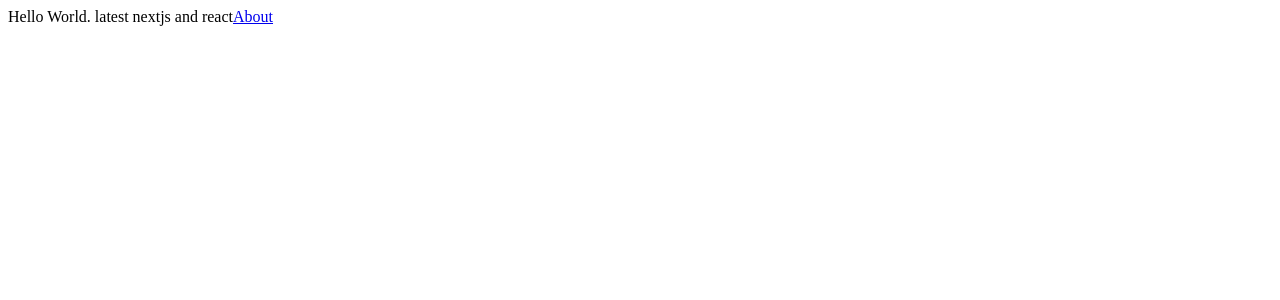
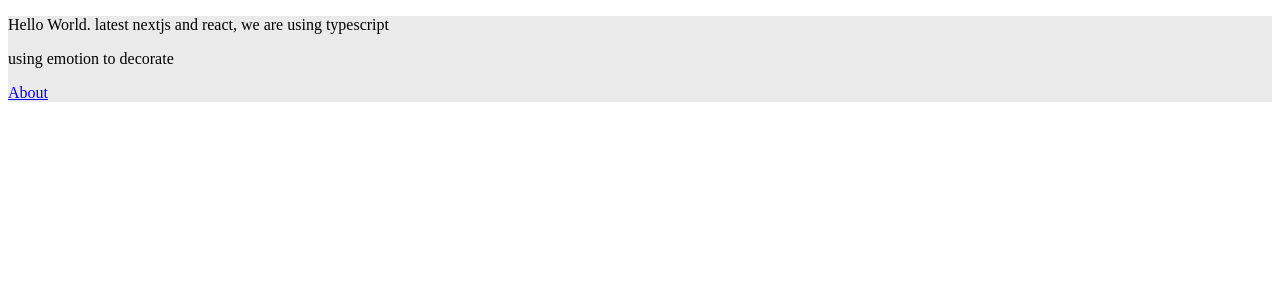
Before and after one commit to jialinhuangblog/jialinhuangblog.github.io, a Next.js app: page / in a window 1280 px wide. Shown: the top 300 px of the page. Built offline with nearby package versions, Linux system fonts and the light colour scheme.

Commit message:
build & deploy

```diff
--- a/package.json
+++ b/package.json
@@ -8,6 +8,8 @@
     "deploy": "rm -rf node_modules/.cache && next build && next export && touch out/.nojekyll && git add out/ && git commit -m \"build & deploy\" && git subtree push --prefix out origin gh-pages"
   },
   "dependencies": {
+    "@emotion/css": "^11.9.0",
+    "@emotion/react": "^11.9.0",
     "next": "latest",
     "react": "latest",
     "react-dom": "latest"
--- a/pages/index.tsx
+++ b/pages/index.tsx
@@ -1,11 +1,19 @@
-import Link from 'next/link'
+/** @jsxImportSource @emotion/react */
+import { css } from "@emotion/react";
+import Link from "next/link";
+
 export default function Home() {
   return (
-    <div>
-      Hello World. latest nextjs and react
+    <div
+      css={css`
+        background: #eaeaea;
+      `}
+    >
+      <p>Hello World. latest nextjs and react, we are using typescript</p>
+      <p>using emotion to decorate</p>
       <Link href="/about">
         <a>About</a>
       </Link>
     </div>
-  )
+  );
 }
--- a/tsconfig.json
+++ b/tsconfig.json
@@ -65,7 +65,7 @@
       "resolveJsonModule": true,
     },
     "include": [
-      //"next-env.d.ts",
+      "next-env.d.ts",
       "**/*.d.ts",
       "**/*.js",
       "**/*.ts",
```
Also changed, not shown: 4 other files (tests, documents, lock files or other folders).
